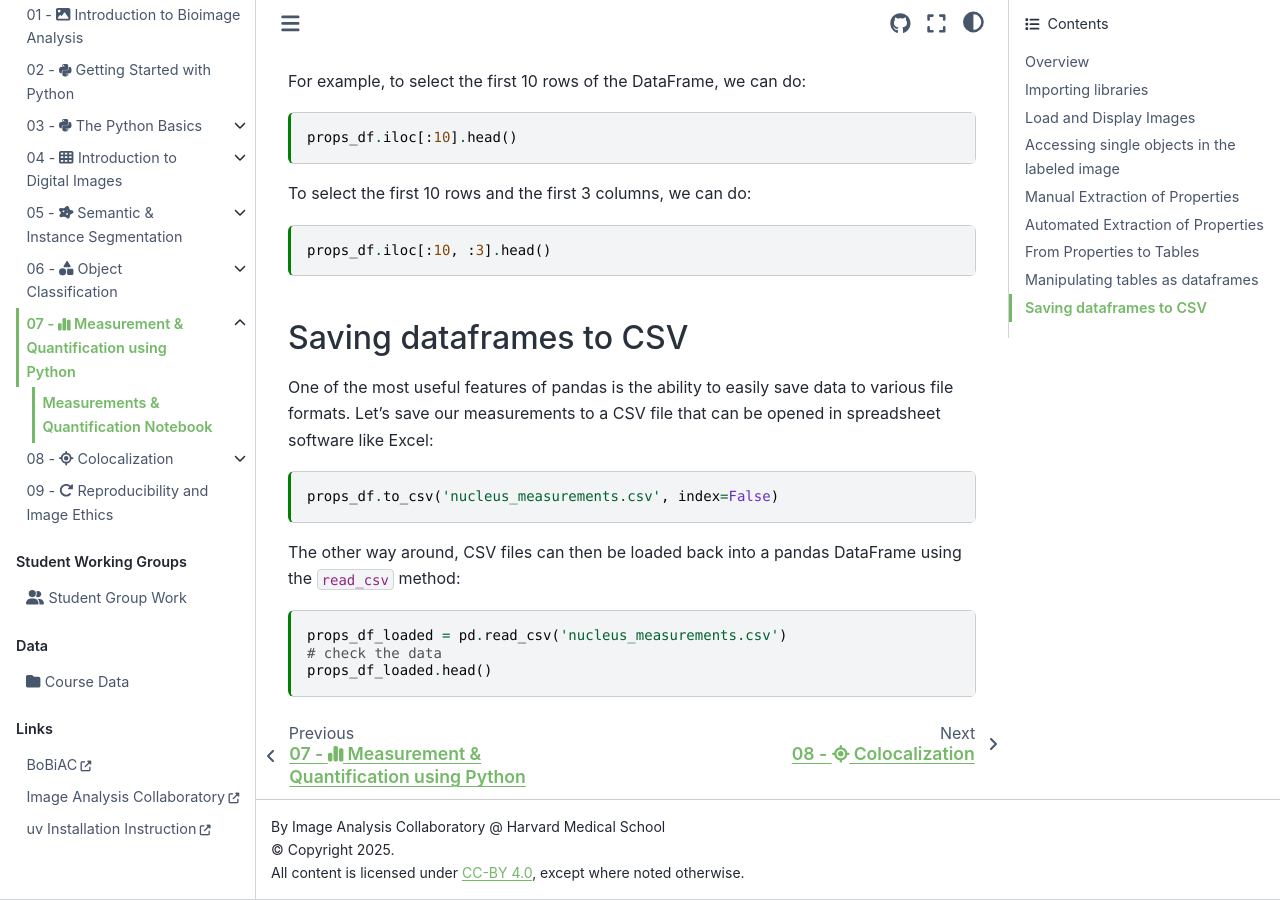
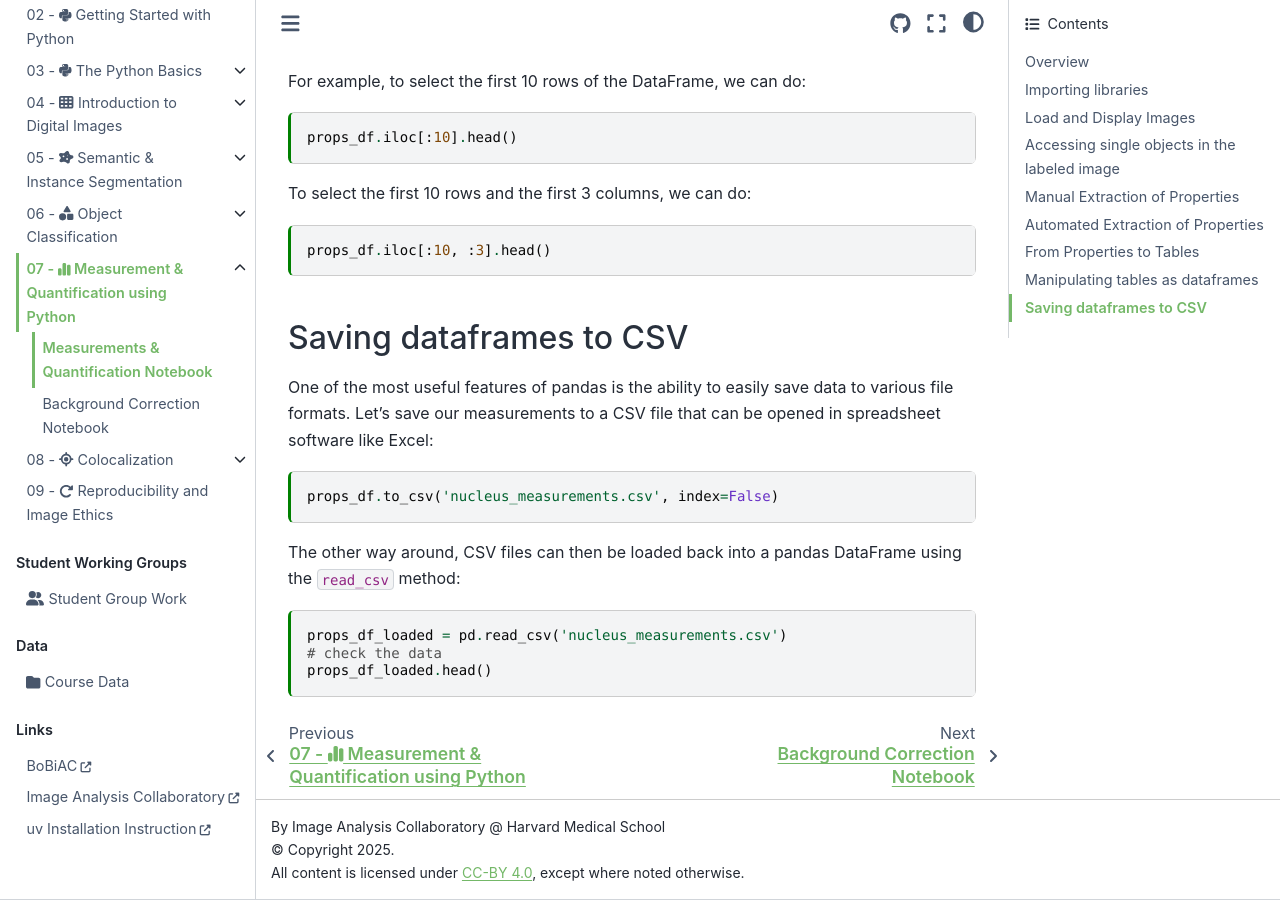
Before and after one commit to tlambert03/bobiac, a Sphinx documentation site: the page built from content/07_measurement_and_quantification/measurement_and_quantification_notebook.ipynb, in a window 1280 px wide and 900 px high, scrolled down 12859 px. Built offline with Sphinx 7.4.7 and the Sphinx Book theme 1.1.4, drawn with Linux system fonts in a browser that asks for light colours; pages that are not in the unit, such as notebooks, are missing from menus.

Commit message:
background substraction notebook

```diff
--- a/_toc.yml
+++ b/_toc.yml
@@ -44,6 +44,7 @@ parts:
   - file: content/07_measurement_and_quantification/measurement_and_quantification_intro.md
     sections:
       - file: content/07_measurement_and_quantification/measurement_and_quantification_notebook
+      - file: content/07_measurement_and_quantification/background_correction_notebook
 
   - file: content/08_colocalization/colocalization_intro.md
     sections:
```
Also changed, not shown: content/07_measurement_and_quantification/background_correction_notebook.ipynb (added), 2 other files.
